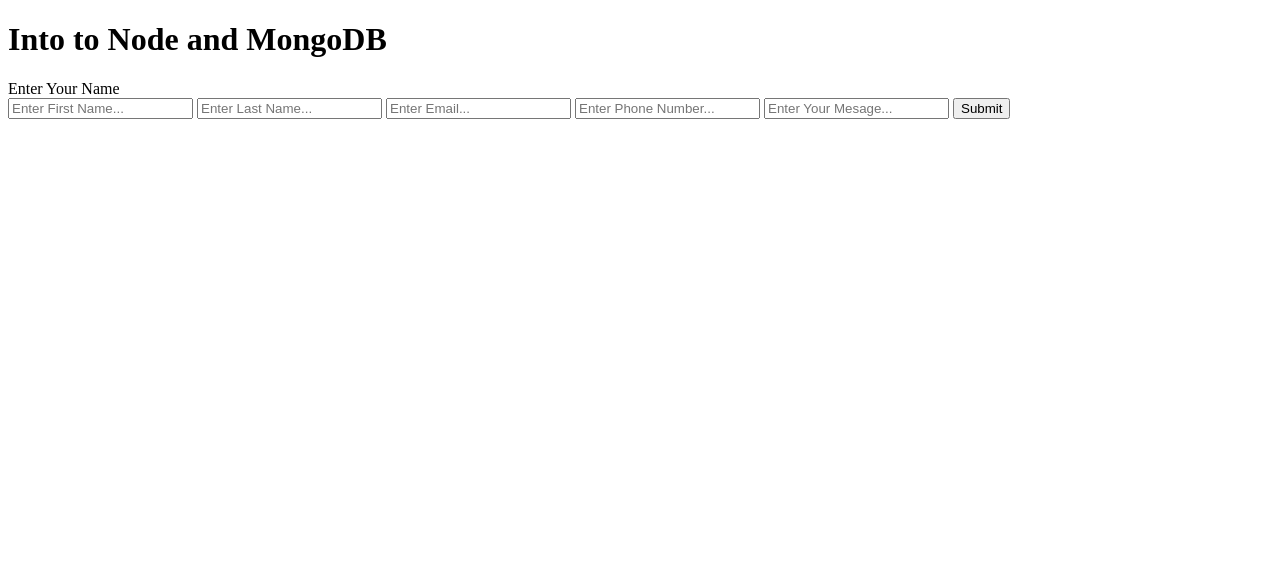
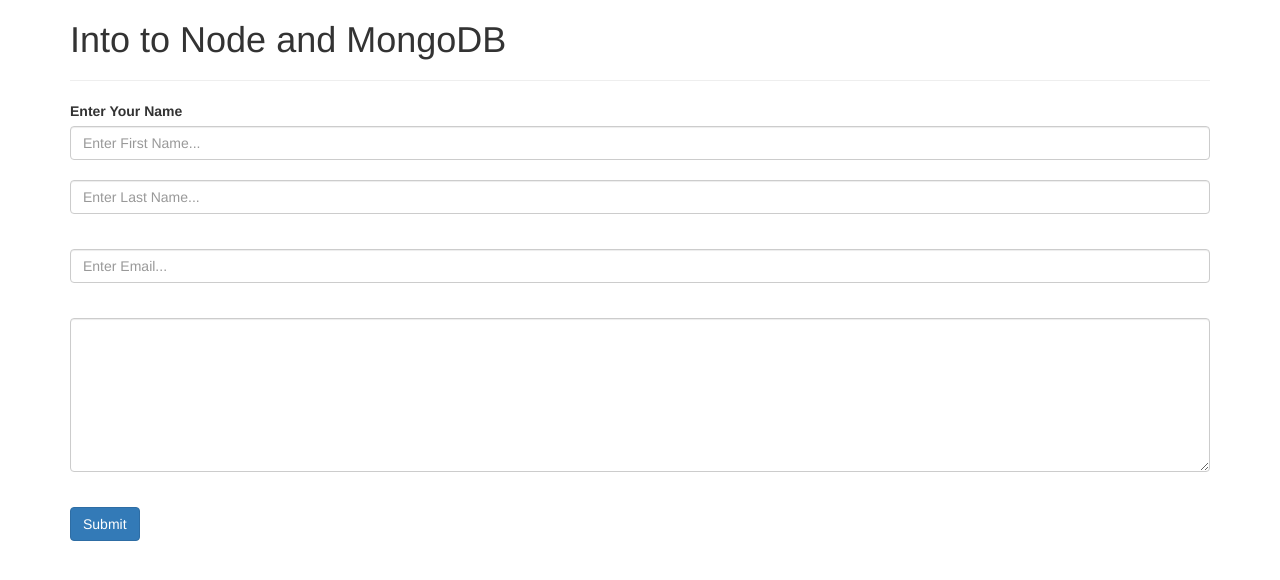
Before and after one commit to HarunHM/Node-MongoDB, a website: page index.html in a window 1280 px wide. Drawn offline with nearby package versions, Linux system fonts and the light colour scheme.

Commit message:
Update Index.html
Added Bootstrap framework

```diff
--- a/index.html
+++ b/index.html
@@ -1,19 +1,40 @@
 <!DOCTYPE html>
 <html>
+
 <head>
+    <!-- Latest compiled and minified CSS -->
+    <link rel="stylesheet" href="https://maxcdn.bootstrapcdn.com/bootstrap/3.4.1/css/bootstrap.min.css">
     <title>Lux Academy Introduction to Node and MongoDB</title>
 </head>
+
 <body>
- <h1>Into to Node and MongoDB</h1>
+    <div class="container">
+        <h1 class="d-flex justify-content-center">Into to Node and MongoDB</h1>
+        <hr>
         <form method="post" action="/addname">
             <label>Enter Your Name</label>
             <br>
- <input type="text" name="firstName" placeholder="Enter First Name..." required>
- <input type="text" name="lastName" placeholder="Enter Last Name..." required>
- <input type="email" name="email" placeholder="Enter Email..." required>
- <input type="number" name="phoneNumber" placeholder="Enter Phone Number..." required>
- <input type="text" name="comment" placeholder="Enter Your Mesage..." required>
- <button type="submit" value="Add Name">Submit </button>
+            <div class="form-group">
+                <input class="form-control" type="text" name="firstName" placeholder="Enter First Name..." required>
+                <br>
+                <input class="form-control" type="text" name="lastName" placeholder="Enter Last Name..." required>
+                <br>
+            </div>
+            <div class="form-group">
+                <input class="form-control" type="email" name="email" placeholder="Enter Email..." required><br>
+            <div class="form-group"></div>
+            <textarea class="form-control" rows="7" type="text" name="comment"
+                placeholder="Enter Your Mesage..."> </textarea>
+    </div><br>
+    <button class="btn btn-primary" type="submit" value="Add Name"> Submit </button>
     </form>
+    </div>
+
+    <!-- jQuery library -->
+    <script src="https://ajax.googleapis.com/ajax/libs/jquery/3.5.1/jquery.min.js"></script>
+
+    <!-- Latest compiled JavaScript -->
+    <script src="https://maxcdn.bootstrapcdn.com/bootstrap/3.4.1/js/bootstrap.min.js"></script>
 </body>
+
 </html>
```
Lines whose indentation alone changed are shown as unchanged.
